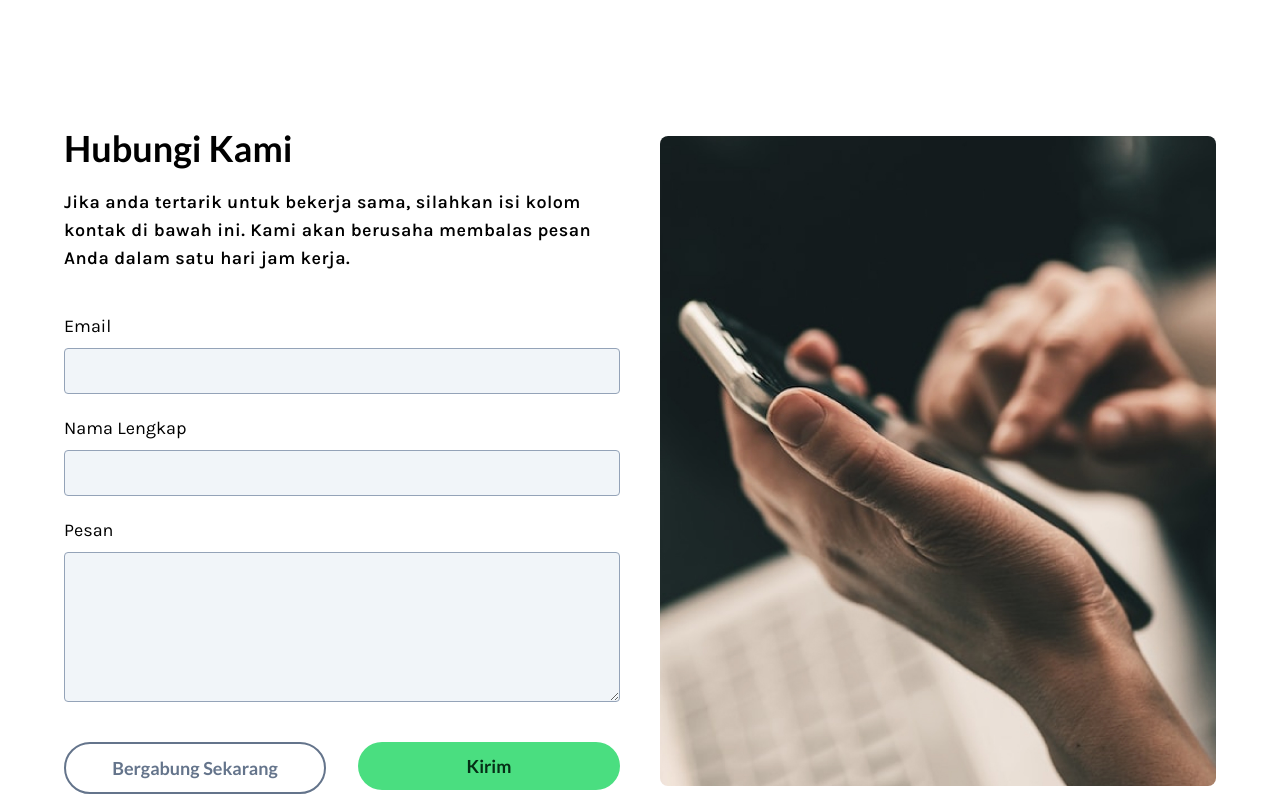
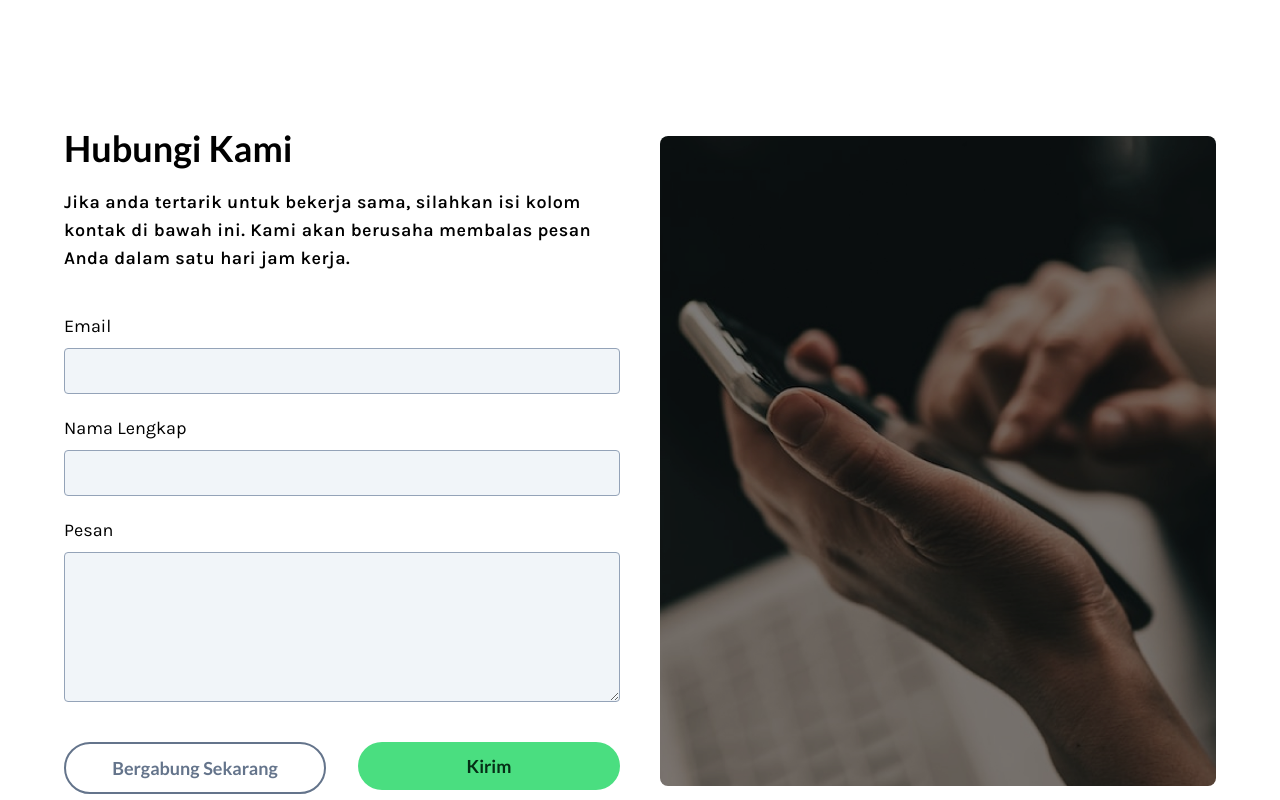
Before and after one commit to sitcomsmanda/sitcom-website, a Next.js app: page / in a window 1280 px wide. Shown: the part 3420-4220 px from the top of the page. Built offline with nearby package versions, Linux system fonts and the light colour scheme.

Commit message:
add: Layout Home: Contact Banner brightness-50

```diff
--- a/src/layouts/home/Contact/Banner.tsx
+++ b/src/layouts/home/Contact/Banner.tsx
@@ -8,7 +8,7 @@ export default function Banner() {
         src={contactBanner}
         alt="Tangan memegang ponsel pintar"
         placeholder="blur"
-        className="rounded-lg object-cover w-full h-full"
+        className="brightness-50 rounded-lg object-cover w-full h-full"
       />
     </div>
   );
```
